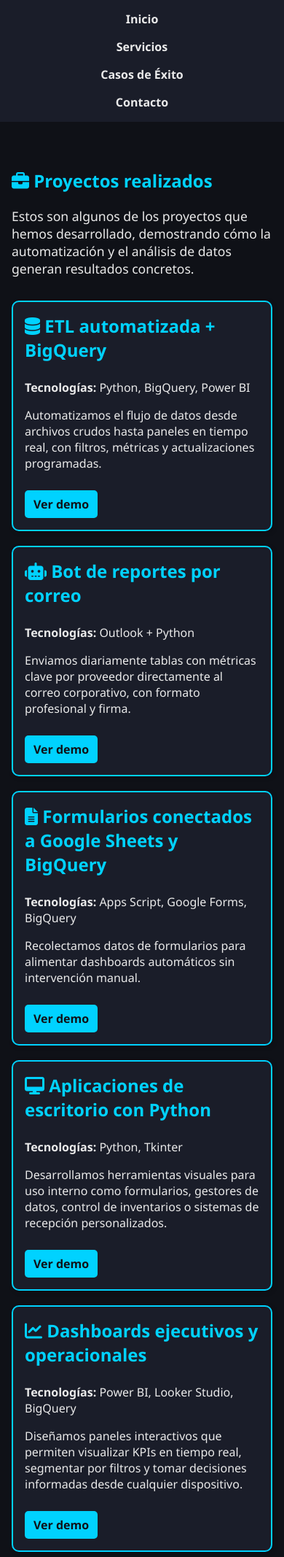
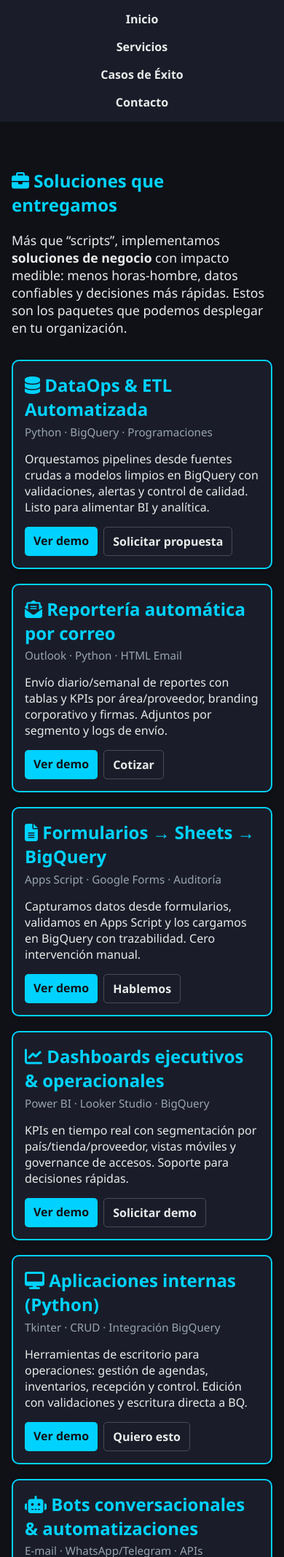
Before and after one commit to PyLabotory/Pyautomatelabs_web, a Flask app: page /proyectos in a window 390 px wide. Shown: the part 267-2401 px from the top of the page at 73% size. Run offline with Flask 3, Linux system fonts and the light colour scheme.

Commit message:
Update proyectos.html

```diff
--- a/templates/proyectos.html
+++ b/templates/proyectos.html
@@ -82,17 +82,23 @@
       border-radius: 10px;
       background-color: #1a1d29;
       box-shadow: 2px 2px 6px rgba(0,0,0,0.2);
+      transition: transform .15s ease, box-shadow .15s ease, border-color .15s ease;
     }
+    .tarjeta:hover { transform: translateY(-3px); box-shadow: 0 10px 22px rgba(0,0,0,.35); border-color: #00a2cc; }
     .tarjeta h3 {
       color: #00d2ff;
       margin-top: 0;
+      margin-bottom: .3rem;
     }
-    .tarjeta p {
-      font-size: 1rem;
+    .tarjeta .meta {
+      color: #9aa4b2;
+      font-size: .95rem;
+      margin-bottom: .5rem;
     }
+    .tarjeta p { font-size: 1rem; }
+    .cta-row { display: flex; gap: .5rem; flex-wrap: wrap; margin-top: .75rem; }
     .tarjeta a {
       display: inline-block;
-      margin-top: 10px;
       padding: 8px 12px;
       background-color: #00d2ff;
       color: #0f1117;
@@ -100,9 +106,13 @@
       border-radius: 5px;
       font-weight: bold;
     }
-    .tarjeta a:hover {
-      background-color: #00a2cc;
+    .tarjeta a:hover { background-color: #00a2cc; }
+    .btn-ghost {
+      background: transparent !important;
+      color: #eaeaea !important;
+      border: 1px solid rgba(255,255,255,.2);
     }
+    .btn-ghost:hover { background: rgba(255,255,255,.08) !important; }
     footer {
       text-align: center;
       padding: 2rem 1rem;
@@ -110,66 +120,17 @@
       color: #888;
       font-size: 0.9rem;
     }
-     /* 🌐 Estilos responsive para móviles */
-@media (max-width: 768px) {
-  .brand {
-    flex-direction: column;
-    text-align: center;
-  }
-
-  .brand h1 {
-    font-size: 2rem;
-  }
-
-  .brand p {
-    font-size: 1rem;
-  }
-
-  nav {
-    flex-direction: column;
-    align-items: center;
-    padding: 0.5rem 0;
-  }
-
-  nav a {
-    margin: 0.5rem 0;
-    font-size: 1rem;
-  }
-
-  .content {
-    padding: 2rem 1rem;
-  }
-
-  .tecnologia-galeria {
-    flex-direction: column;
-    align-items: center;
-  }
-
-  .tecnologia-item {
-    width: 90%;
-    max-width: 300px;
-  }
-
-  .modal-content {
-    margin: 15% auto;
-    width: 90%;
-    padding: 1.5rem;
-  }
-
-  .servicio {
-    padding-left: 0.5rem;
-    padding-right: 0.5rem;
-  }
-
-  h2, h3 {
-    font-size: 1.5rem;
-  }
-
-  ul {
-    padding-left: 1rem;
-  }
-}
-
+    /* 🌐 Responsive */
+    @media (max-width: 768px) {
+      .brand { flex-direction: column; text-align: center; }
+      .brand h1 { font-size: 2rem; }
+      .brand p { font-size: 1rem; }
+      nav { flex-direction: column; align-items: center; padding: 0.5rem 0; }
+      nav a { margin: 0.5rem 0; font-size: 1rem; }
+      .content { padding: 2rem 1rem; }
+      h2, h3 { font-size: 1.5rem; }
+      ul { padding-left: 1rem; }
+    }
   </style>
 </head>
 <body>
@@ -191,42 +152,120 @@
   </nav>
 
   <section class="content">
-    <h2><i class="fas fa-briefcase"></i> Proyectos realizados</h2>
-    <p>Estos son algunos de los proyectos que hemos desarrollado, demostrando cómo la automatización y el análisis de datos generan resultados concretos.</p>
+    <h2><i class="fas fa-briefcase"></i> Soluciones que entregamos</h2>
+    <p>Más que “scripts”, implementamos <strong>soluciones de negocio</strong> con impacto medible: menos horas-hombre, datos confiables y decisiones más rápidas. Estos son los paquetes que podemos desplegar en tu organización.</p>
 
     <div class="tarjetas">
+
+      <!-- 1 -->
       <div class="tarjeta">
-        <h3><i class="fas fa-database"></i> ETL automatizada + BigQuery</h3>
-        <p><strong>Tecnologías:</strong> Python, BigQuery, Power BI</p>
-        <p>Automatizamos el flujo de datos desde archivos crudos hasta paneles en tiempo real, con filtros, métricas y actualizaciones programadas.</p>
-        <a href="#">Ver demo</a>
-      </div>
-      <div class="tarjeta">
-        <h3><i class="fas fa-robot"></i> Bot de reportes por correo</h3>
-        <p><strong>Tecnologías:</strong> Outlook + Python</p>
-        <p>Enviamos diariamente tablas con métricas clave por proveedor directamente al correo corporativo, con formato profesional y firma.</p>
-        <a href="#">Ver demo</a>
-      </div>
-      <div class="tarjeta">
-        <h3><i class="fas fa-file-alt"></i> Formularios conectados a Google Sheets y BigQuery</h3>
-        <p><strong>Tecnologías:</strong> Apps Script, Google Forms, BigQuery</p>
-        <p>Recolectamos datos de formularios para alimentar dashboards automáticos sin intervención manual.</p>
-        <a href="#">Ver demo</a>
-      </div>
-	<div class="tarjeta">
-  	<h3><i class="fas fa-desktop"></i> Aplicaciones de escritorio con Python</h3>
-  	<p><strong>Tecnologías:</strong> Python, Tkinter</p>
-  	<p>Desarrollamos herramientas visuales para uso interno como formularios, gestores de datos, control de inventarios o sistemas de recepción personalizados.</p>
-  	<a href="#">Ver demo</a>
-      </div>
-	<div class="tarjeta">
-  	<h3><i class="fas fa-chart-line"></i> Dashboards ejecutivos y operacionales</h3>
-  	<p><strong>Tecnologías:</strong> Power BI, Looker Studio, BigQuery</p>
-  	<p>Diseñamos paneles interactivos que permiten visualizar KPIs en tiempo real, segmentar por filtros y tomar decisiones informadas desde cualquier dispositivo.</p>
-  	<a href="#">Ver demo</a>
+        <h3><i class="fas fa-database"></i> DataOps & ETL Automatizada</h3>
+        <div class="meta">Python · BigQuery · Programaciones</div>
+        <p>Orquestamos pipelines desde fuentes crudas a modelos limpios en BigQuery con validaciones, alertas y control de calidad. Listo para alimentar BI y analítica.</p>
+        <div class="cta-row">
+          <a href="#" target="_blank">Ver demo</a>
+          <a class="btn-ghost" href="/contacto">Solicitar propuesta</a>
+        </div>
       </div>
 
+      <!-- 2 -->
+      <div class="tarjeta">
+        <h3><i class="fas fa-envelope-open-text"></i> Reportería automática por correo</h3>
+        <div class="meta">Outlook · Python · HTML Email</div>
+        <p>Envío diario/semanal de reportes con tablas y KPIs por área/proveedor, branding corporativo y firmas. Adjuntos por segmento y logs de envío.</p>
+        <div class="cta-row">
+          <a href="#" target="_blank">Ver demo</a>
+          <a class="btn-ghost" href="/contacto">Cotizar</a>
+        </div>
+      </div>
 
+      <!-- 3 -->
+      <div class="tarjeta">
+        <h3><i class="fas fa-file-alt"></i> Formularios → Sheets → BigQuery</h3>
+        <div class="meta">Apps Script · Google Forms · Auditoría</div>
+        <p>Capturamos datos desde formularios, validamos en Apps Script y los cargamos en BigQuery con trazabilidad. Cero intervención manual.</p>
+        <div class="cta-row">
+          <a href="#" target="_blank">Ver demo</a>
+          <a class="btn-ghost" href="/contacto">Hablemos</a>
+        </div>
+      </div>
+
+      <!-- 4 -->
+      <div class="tarjeta">
+        <h3><i class="fas fa-chart-line"></i> Dashboards ejecutivos & operacionales</h3>
+        <div class="meta">Power BI · Looker Studio · BigQuery</div>
+        <p>KPIs en tiempo real con segmentación por país/tienda/proveedor, vistas móviles y governance de accesos. Soporte para decisiones rápidas.</p>
+        <div class="cta-row">
+          <a href="#" target="_blank">Ver demo</a>
+          <a class="btn-ghost" href="/contacto">Solicitar demo</a>
+        </div>
+      </div>
+
+      <!-- 5 -->
+      <div class="tarjeta">
+        <h3><i class="fas fa-desktop"></i> Aplicaciones internas (Python)</h3>
+        <div class="meta">Tkinter · CRUD · Integración BigQuery</div>
+        <p>Herramientas de escritorio para operaciones: gestión de agendas, inventarios, recepción y control. Edición con validaciones y escritura directa a BQ.</p>
+        <div class="cta-row">
+          <a href="#" target="_blank">Ver demo</a>
+          <a class="btn-ghost" href="/contacto">Quiero esto</a>
+        </div>
+      </div>
+
+      <!-- 6 -->
+      <div class="tarjeta">
+        <h3><i class="fas fa-robot"></i> Bots conversacionales & automatizaciones</h3>
+        <div class="meta">E-mail · WhatsApp/Telegram · APIs</div>
+        <p>Asistentes que responden consultas, generan reportes y disparan procesos. Integración con APIs/ERP para ejecutar tareas desde el chat.</p>
+        <div class="cta-row">
+          <a href="#" target="_blank">Ver demo</a>
+          <a class="btn-ghost" href="/contacto">Cotizar</a>
+        </div>
+      </div>
+
+      <!-- 7 -->
+      <div class="tarjeta">
+        <h3><i class="fas fa-globe"></i> Diseño y despliegue web administrado</h3>
+        <div class="meta">HTML/CSS/JS · Render · Cloudflare</div>
+        <p>Diseñamos tu sitio corporativo, lo publicamos en <strong>Render</strong> o <strong>Cloudflare Pages</strong>, gestionamos DNS con Cloudflare y lo dejamos productivo con HTTPS y CI/CD básico.</p>
+        <div class="cta-row">
+          <a href="#" target="_blank">Ver demo</a>
+          <a class="btn-ghost" href="/contacto">Pedir presupuesto</a>
+        </div>
+      </div>
+
+      <!-- 8 -->
+      <div class="tarjeta">
+        <h3><i class="fas fa-plug"></i> Integraciones API & ERP</h3>
+        <div class="meta">REST/JSON · OAuth · Jobs programados</div>
+        <p>Conectamos tus sistemas (ERP, WMS, e-commerce) con pipelines y apps existentes para sincronizar catálogos, órdenes, inventarios y eventos.</p>
+        <div class="cta-row">
+          <a href="#" target="_blank">Ver demo</a>
+          <a class="btn-ghost" href="/contacto">Conversemos</a>
+        </div>
+      </div>
+
+      <!-- 9 -->
+      <div class="tarjeta">
+        <h3><i class="fas fa-shield-alt"></i> Gobierno de datos & QA</h3>
+        <div class="meta">Validaciones · Alertas · Trazabilidad</div>
+        <p>Reglas de calidad, controles de duplicados/outliers y alertas proactivas. Bitácoras para auditoría y evidencias de carga.</p>
+        <div class="cta-row">
+          <a href="#" target="_blank">Ver demo</a>
+          <a class="btn-ghost" href="/contacto">Solicitar auditoría</a>
+        </div>
+      </div>
+
+      <!-- 10 -->
+      <div class="tarjeta">
+        <h3><i class="fas fa-rocket"></i> Paquete “Arranque Rápido” PyME</h3>
+        <div class="meta">Sitio + Form → BQ + Dashboard</div>
+        <p>En 2–4 semanas: sitio web público, formulario de contacto/cotización a BigQuery, dashboard de leads y reportería automática por correo.</p>
+        <div class="cta-row">
+          <a href="#" target="_blank">Ver demo</a>
+          <a class="btn-ghost" href="/contacto">Quiero este paquete</a>
+        </div>
+      </div>
 
     </div>
   </section>
```
